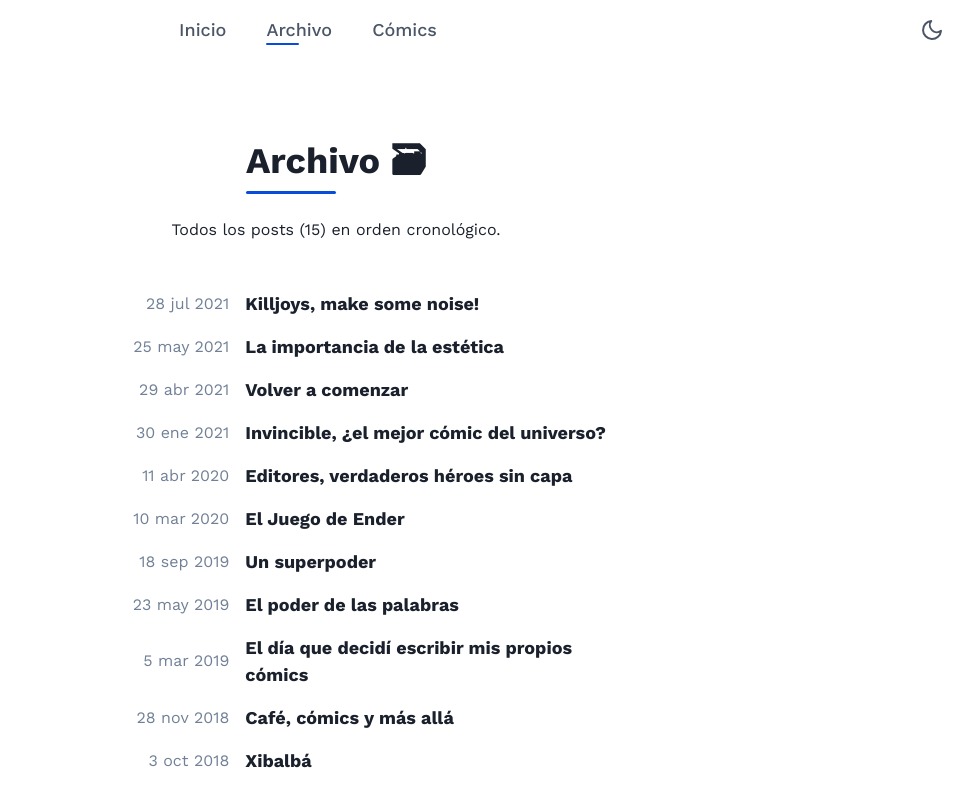
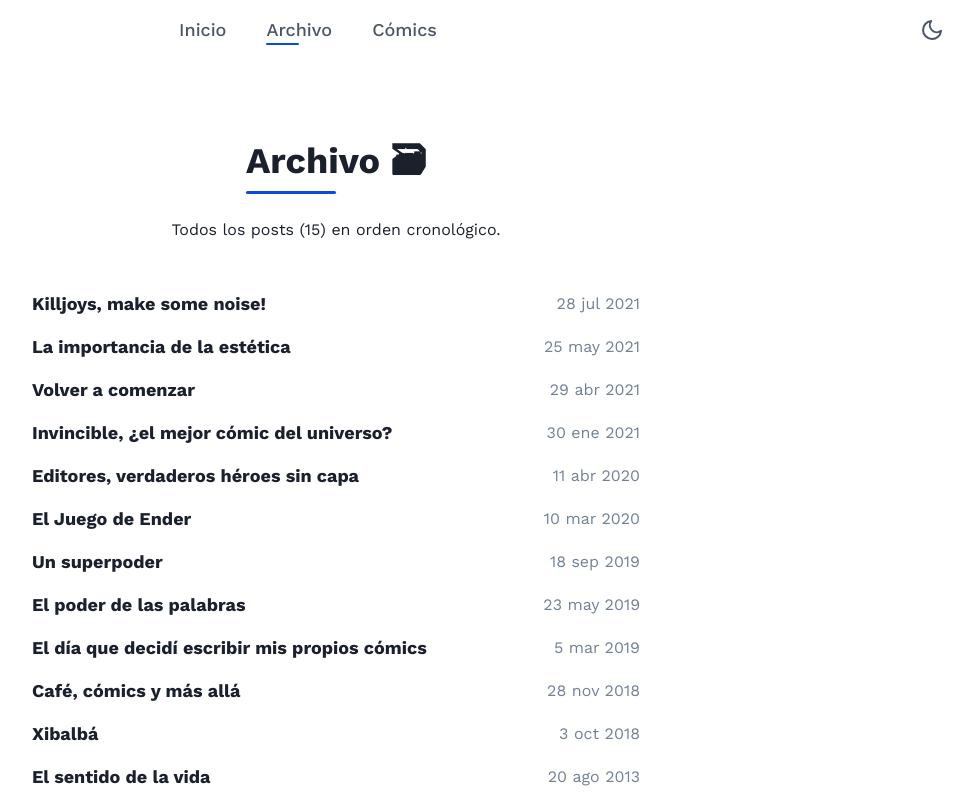
Before and after one commit to adrrian17/v2, a Next.js app: page /archivo in a window 1280 px wide. Shown: the top 795 px of the page, without its empty margins (304-1277 px from the left). Built offline with nearby package versions, Linux system fonts and the light colour scheme.

Commit message:
Align the date on the left on the archive page

```diff
--- a/src/pages/archivo/index.js
+++ b/src/pages/archivo/index.js
@@ -50,11 +50,6 @@ export default function Archivo({ posts }) {
         {posts.map((post) => {
           return (
             <Flex key={post.id} my={4}>
-              <Flex flex={1} align={'center'} justify={'flex-end'} mr={4}>
-                <Text color={dateColor}>
-                  {dateFormatted(post.frontmatter.date)}
-                </Text>
-              </Flex>
               <Flex flex={2}>
                 <NextLink href={`/${post.slug}`} passHref>
                   <Link
@@ -68,6 +63,11 @@ export default function Archivo({ posts }) {
                     {post.frontmatter.title}
                   </Link>
                 </NextLink>
+              </Flex>
+              <Flex flex={1} align={'center'} justify={'flex-end'}>
+                <Text color={dateColor}>
+                  {dateFormatted(post.frontmatter.date)}
+                </Text>
               </Flex>
             </Flex>
           );
```
